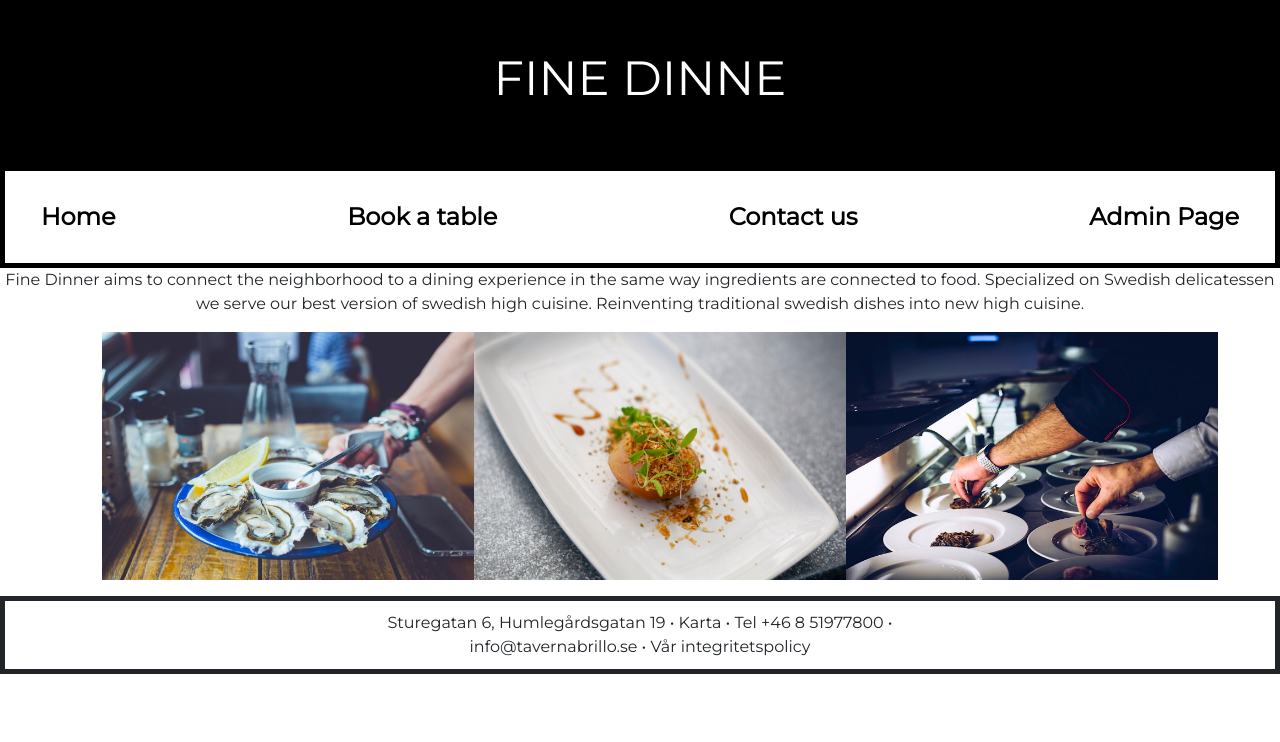
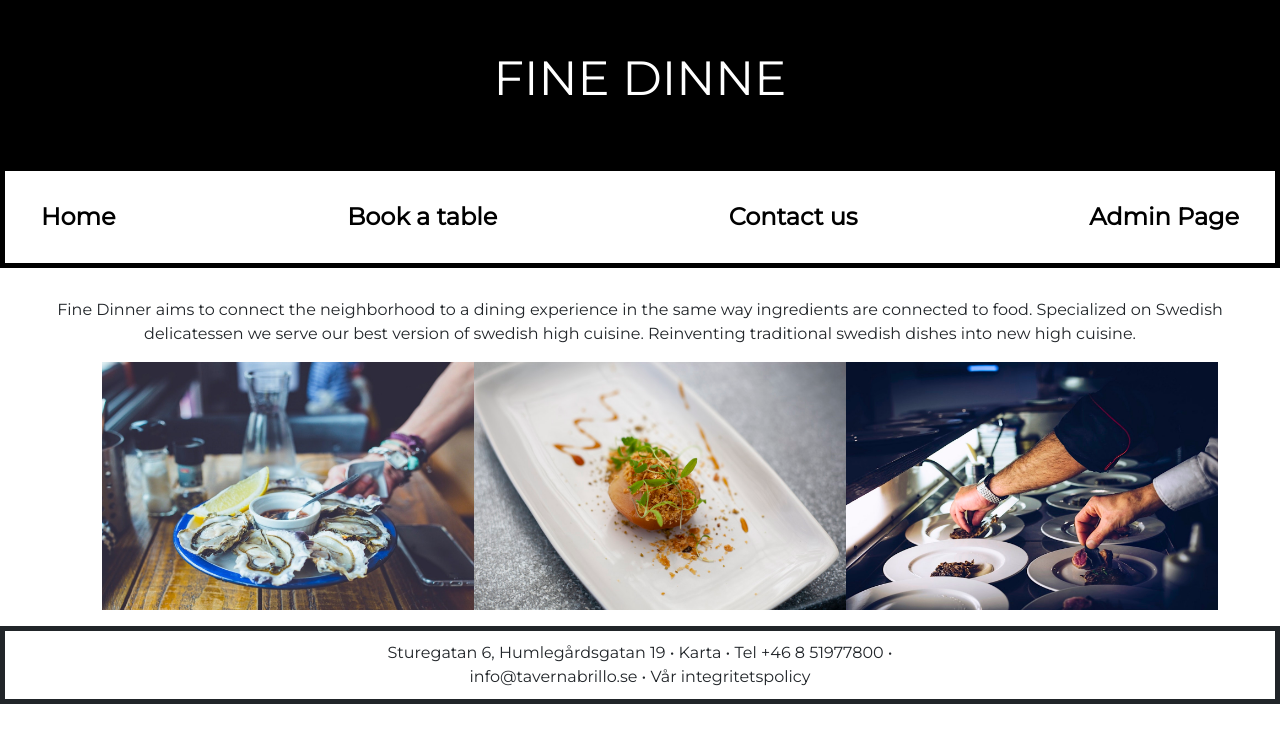
Before and after one commit to juliagulliksson/restaurant, a React (Create React App) app: page /contact in a window 1280 px wide. Shown: the top 742 px of the page. Built offline with nearby package versions, Linux system fonts and the light colour scheme.

Commit message:
small style change contact

```diff
--- a/src/App.css
+++ b/src/App.css
@@ -105,11 +105,14 @@ select.form-control:not([size]):not([multiple]){
   font-size:150%;
   font-weight: bold;
 }
+/* Contact */
+.contact{
+  margin:30px 10px 10px 10px;
+}
 .images-contact ul li{
   margin:0px;
   display:inline;
   list-style:none;
-
 }
 .imagestyle{
   height:20%;
```
